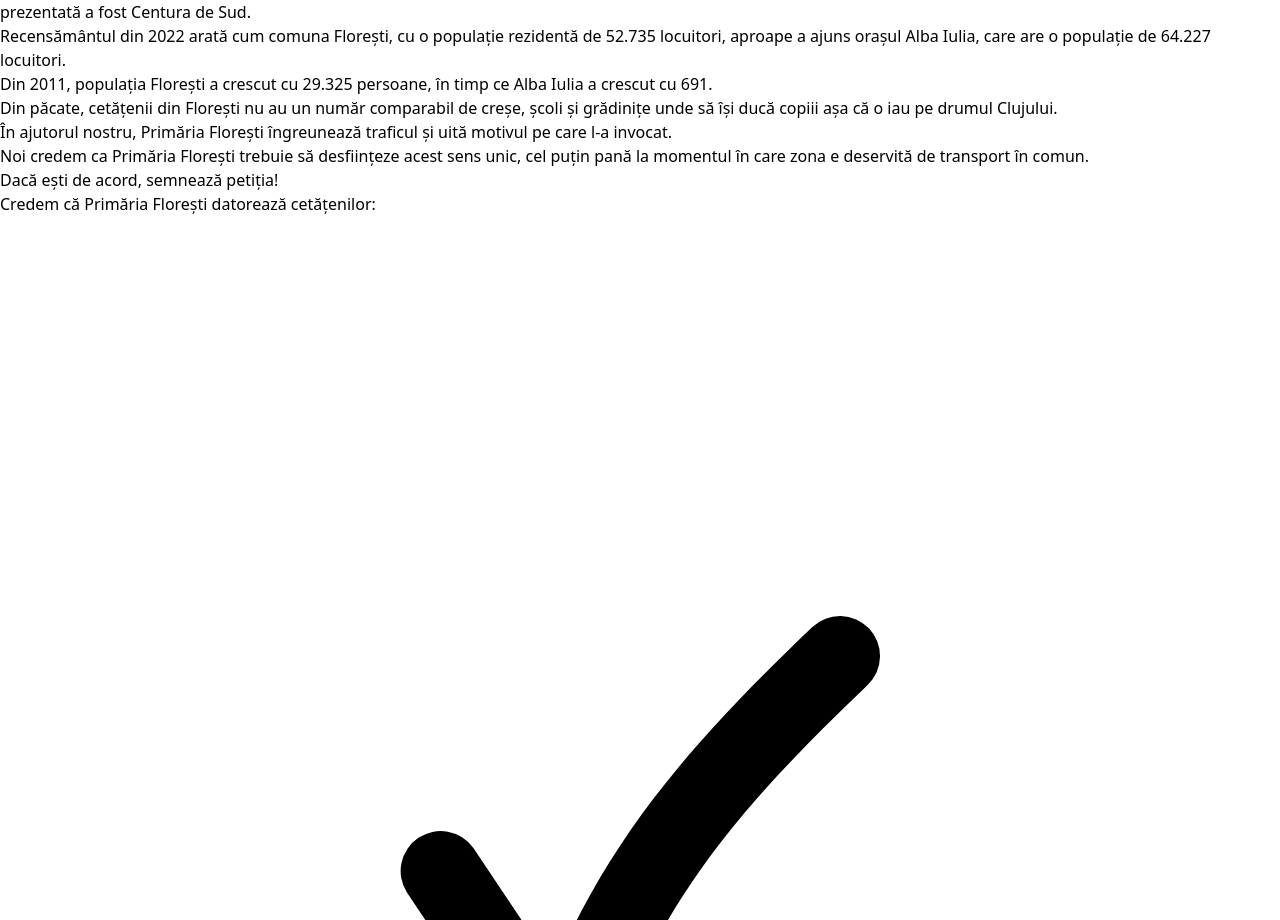
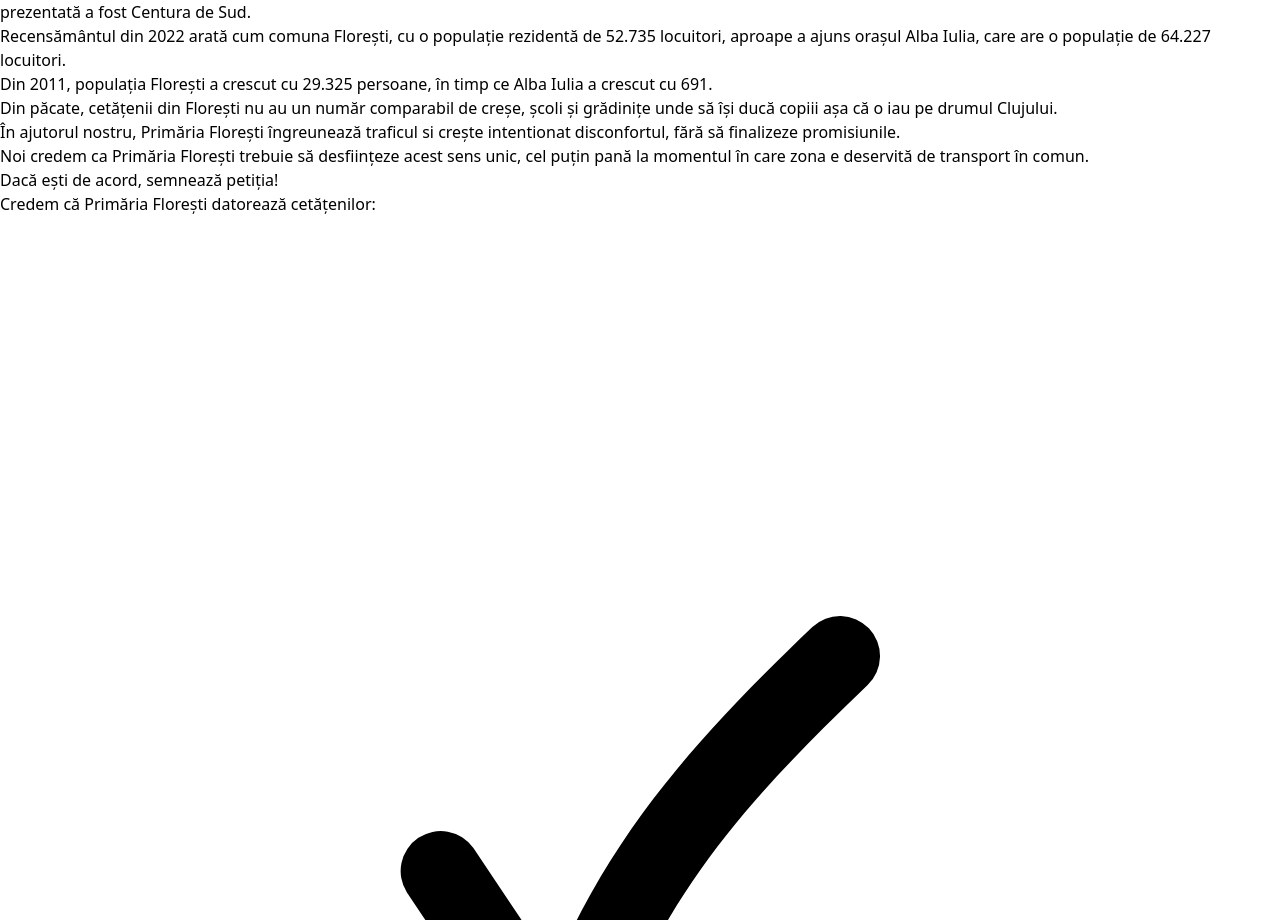
Before and after one commit to andreisebastianc/redeschide-razoare, a Next.js app: page / in a window 1280 px wide. Shown: the part 3083-4003 px from the top of the page. Built offline with nearby package versions, Linux system fonts and the light colour scheme; a web font is replaced by a local one.

Commit message:
Add link to city hall answer for question from 2022.

```diff
--- a/src/components/OneYearLater.jsx
+++ b/src/components/OneYearLater.jsx
@@ -49,14 +49,20 @@ export function OneYearLater() {
                             target="_blank">Centura de Sud</Link>.
                         </p>
                         <p className="mt-4 text-xl tracking-tight text-slate-700">
-                            Recensământul din 2022 arată cum comuna Florești, cu o populație rezidentă de 52.735 locuitori, aproape a ajuns orașul Alba Iulia, care are o populație de 64.227 locuitori.<br/>
-                            Din 2011, populația Florești a crescut cu 29.325 persoane, în timp ce Alba Iulia a crescut cu 691.
+                            Recensământul din 2022 arată cum comuna Florești, cu o populație rezidentă de 52.735
+                            locuitori, aproape a ajuns orașul Alba Iulia, care are o populație de 64.227 locuitori.<br/>
+                            Din 2011, populația Florești a crescut cu 29.325 persoane, în timp ce Alba Iulia a crescut
+                            cu 691.
                         </p>
                         <p className="mt-4 text-xl tracking-tight text-slate-700">
-                            Din păcate, cetățenii din Florești nu au un număr comparabil de creșe, școli și grădinițe unde să își ducă copiii așa că o iau pe drumul Clujului.
+                            Din păcate, cetățenii din Florești nu au un număr comparabil de creșe, școli și grădinițe
+                            unde să își ducă copiii așa că o iau pe drumul Clujului.
                         </p>
                         <p className="mt-4 text-xl tracking-tight text-slate-700">
-                            În ajutorul nostru, Primăria Florești îngreunează traficul și uită motivul pe care l-a invocat.
+                            În ajutorul nostru, Primăria Florești îngreunează traficul si <Link
+                            href="https://www.facebook.com/photo/?fbid=10163087414964148&set=gm.6084801438285928&idorvanity=433634066736055"
+                            target="_blank" className="text-blue-600 underline">crește intentionat disconfortul</Link>,
+                            fără să finalizeze promisiunile.
                         </p>
                         <p className="mt-4 text-xl tracking-tight text-slate-700">
                             Noi credem ca Primăria Florești trebuie să desființeze acest sens unic, cel puțin pană la
```
